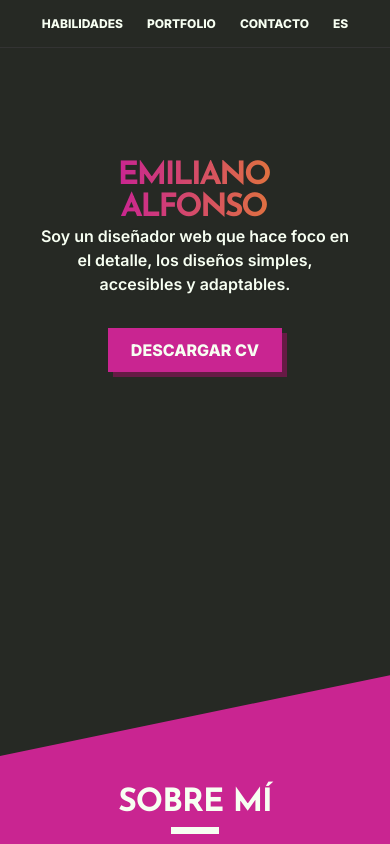
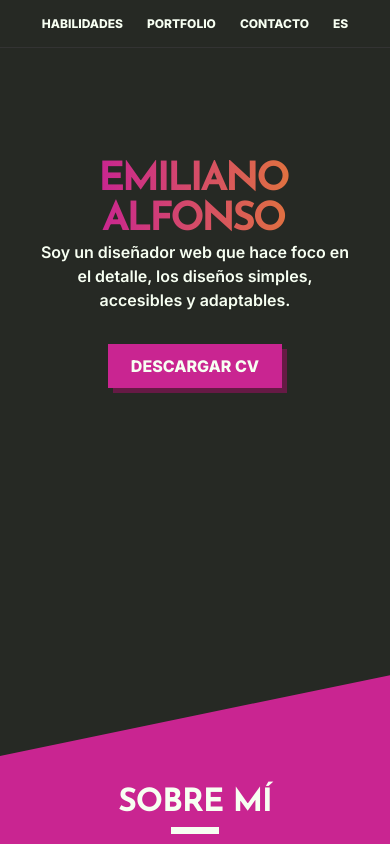
Before and after one commit to Aglowkeys/portfolio, a React (Create React App) app: page / in a window 390 px wide. Shown: the top 844 px of the page. Built offline with nearby package versions, Linux system fonts and the light colour scheme.

Commit message:
Undo previous commit changes

```diff
--- a/src/components/Name.js
+++ b/src/components/Name.js
@@ -2,6 +2,7 @@ import styled from 'styled-components';
 
 const StyledName = styled.h1`
 	font-size: var(--h-lg);
+	font-size: clamp(2.5rem, 10vw, var(--h-lg));
 	color: var(--primary-200);
 	line-height: 1;
 	letter-spacing: -0.075em;
@@ -20,10 +21,6 @@ const StyledName = styled.h1`
 	span {
 		display: block;
 	}
-
-	@media (max-width: 1000px) {
-		font-size: var(--h-md);
-	}
 `;
 
 const Name = () => {
```
